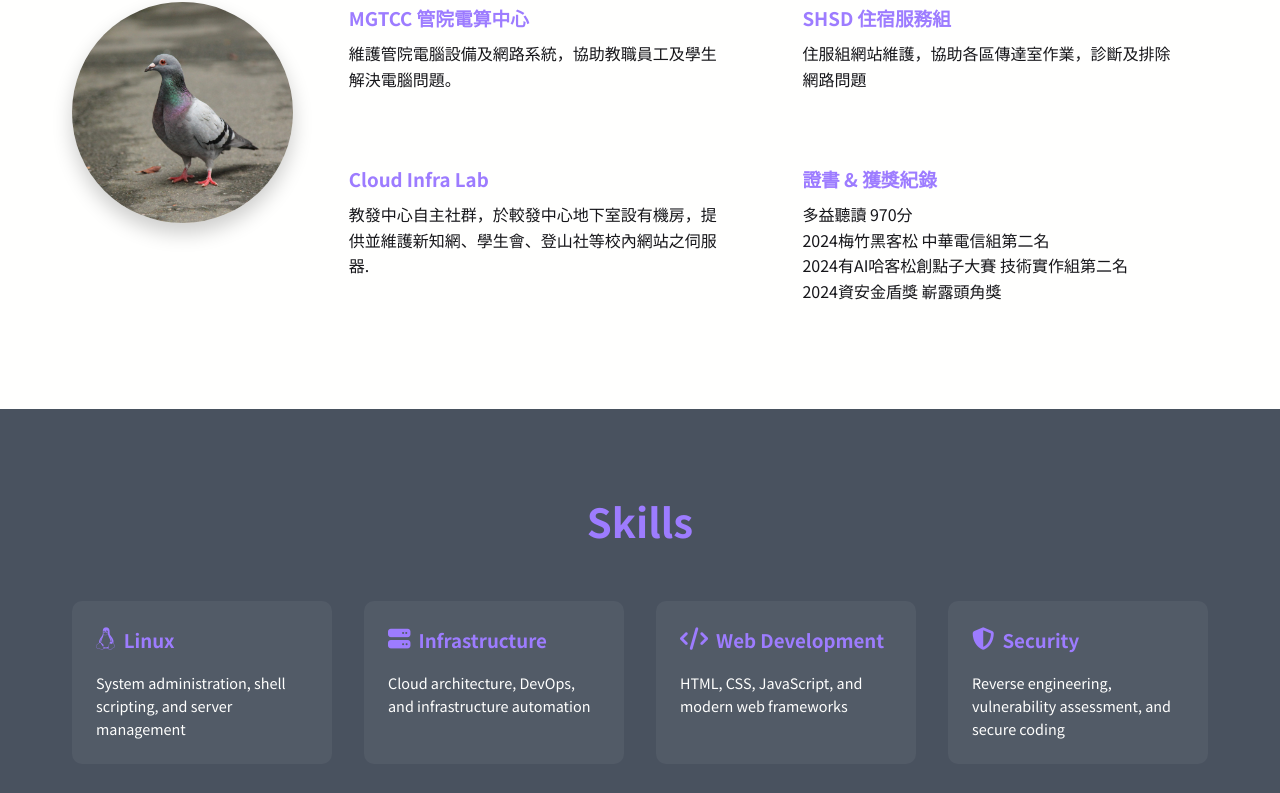
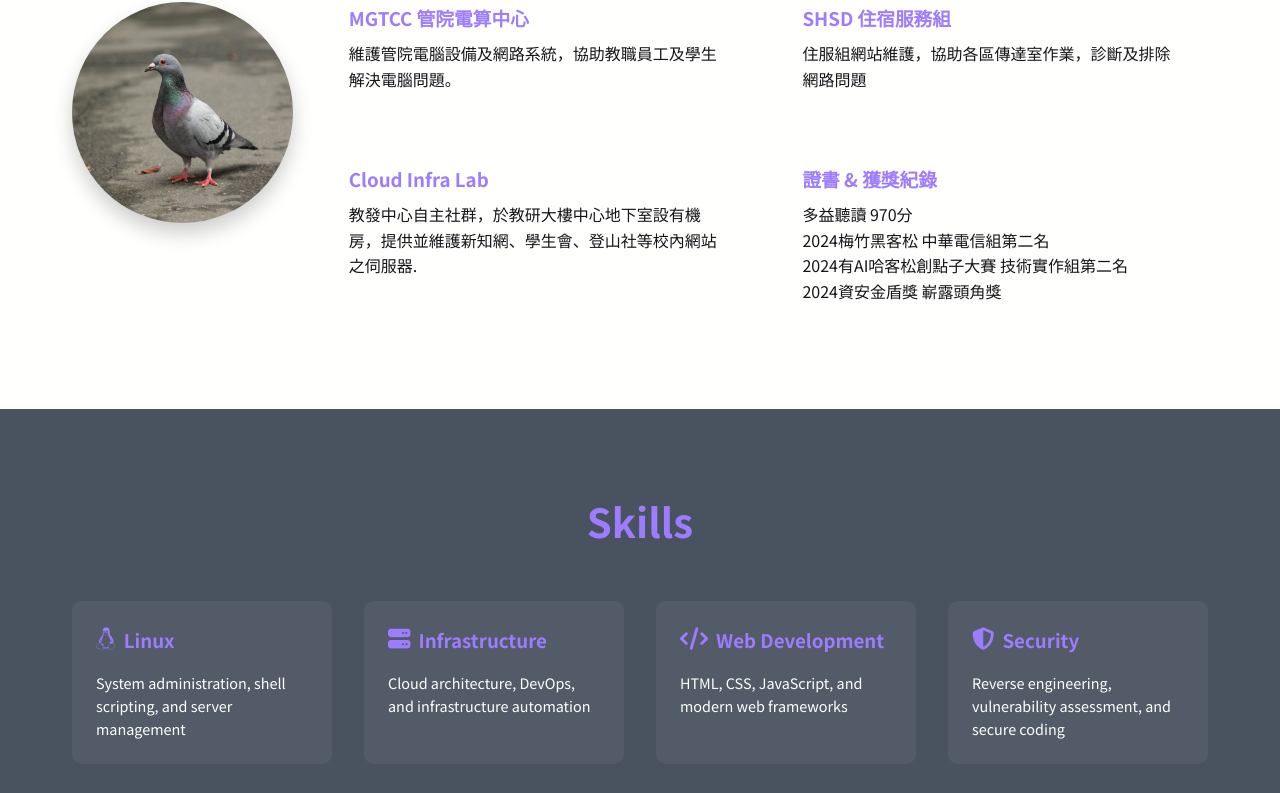
Before and after one commit to Sardelka9515/portfolio, a plain HTML site: page index.html in a window 1280 px wide. Shown: the part 1096-1889 px from the top of the page. Drawn offline with Linux system fonts and the light colour scheme.

Commit message:
Update index.html

```diff
--- a/index.html
+++ b/index.html
@@ -60,7 +60,7 @@
             <div class="experience-card">
               <h3>Cloud Infra Lab</h3>
               <p>
-                教發中心自主社群，於較發中心地下室設有機房，提供並維護新知網、學生會、登山社等校內網站之伺服器.
+                教發中心自主社群，於教研大樓中心地下室設有機房，提供並維護新知網、學生會、登山社等校內網站之伺服器.
               </p>
             </div>
             <div class="experience-card">
```
